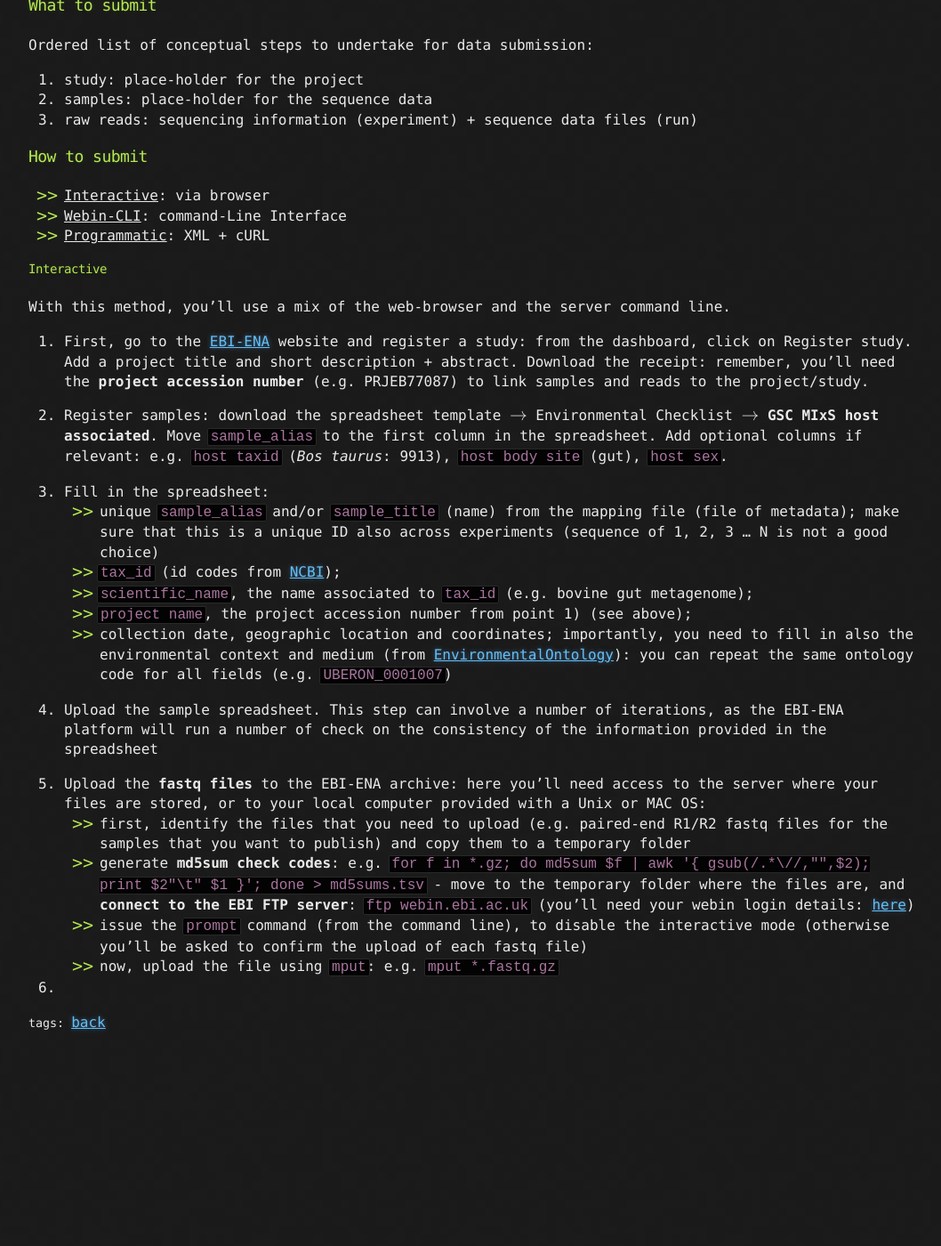
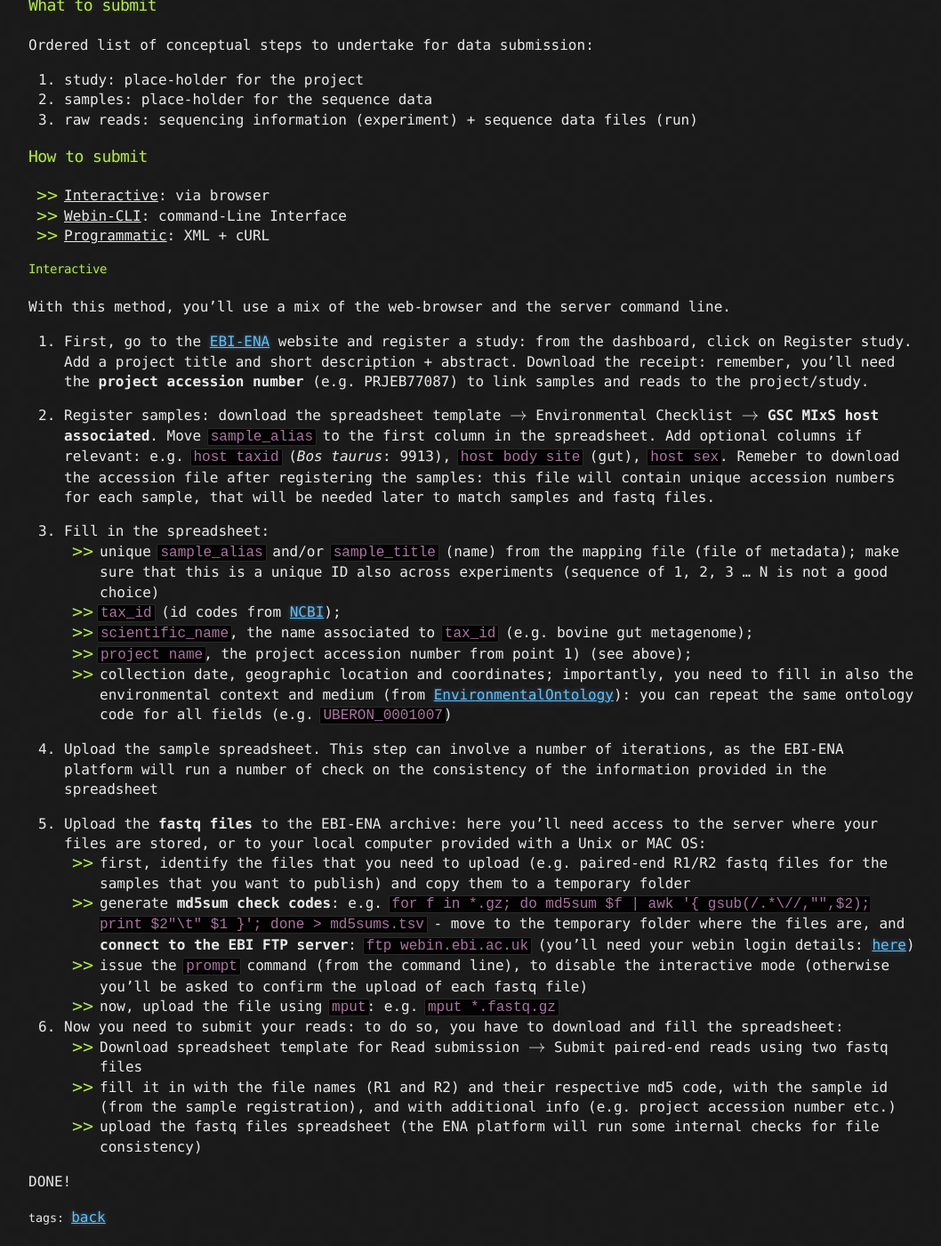
Before and after one commit to bioinformateachers/bioinformateachers.github.io, a Jekyll site: the page built from _posts/2023-09-04-submit-to-ena.md, in a window 1280 px wide and 1400 px high, scrolled down 690 px. Shown: the whole window at 89% size, without its empty margins (108-1166 px from the left). Built offline with Jekyll 4.4.1, drawn with Linux system fonts in a browser that asks for light colours; formulas are drawn with MathJax 3; before the commit the page ends 1871 px from its top, so only the background shows below that.

Commit message:
completed: interactive upload of sequencing files and biosamples

```diff
--- a/_posts/2023-09-04-submit-to-ena.md
+++ b/_posts/2023-09-04-submit-to-ena.md
@@ -42,6 +42,7 @@ Add a project title and short description + abstract. Download the receipt: reme
 
 2. Register samples: download the spreadsheet template $$\rightarrow$$ Environmental Checklist $$\rightarrow$$ **GSC MIxS host associated**. Move `sample_alias` to the first column in the spreadsheet.
 Add optional columns if relevant: e.g. `host taxid` (*Bos taurus*: 9913), `host body site` (gut), `host sex`.
+Remeber to download the accession file after registering the samples: this file will contain unique accession numbers for each sample, that will be needed later to match samples and fastq files.
 
 3. Fill in the spreadsheet:
 	- unique `sample_alias` and/or `sample_title` (name) from the mapping file (file of metadata); make sure that this is a unique ID also across experiments (sequence of 1, 2, 3 ... N is not a good choice)
@@ -59,4 +60,9 @@ Add optional columns if relevant: e.g. `host taxid` (*Bos taurus*: 9913), `host
 	- issue the `prompt` command (from the command line), to disable the interactive mode (otherwise you'll be asked to confirm the upload of each fastq file)
 	- now, upload the file using `mput`: e.g. `mput *.fastq.gz`
 
-6.
+6. Now you need to submit your reads: to do so, you have to download and fill the spreadsheet:
+	- Download spreadsheet template for Read submission $$\rightarrow$$ Submit paired-end reads using two fastq files
+	- fill it in with the file names (R1 and R2) and their respective md5 code, with the sample id (from the sample registration), and with additional info (e.g. project accession number etc.)
+	- upload the fastq files spreadsheet (the ENA platform will run some internal checks for file consistency)
+
+DONE!
```
